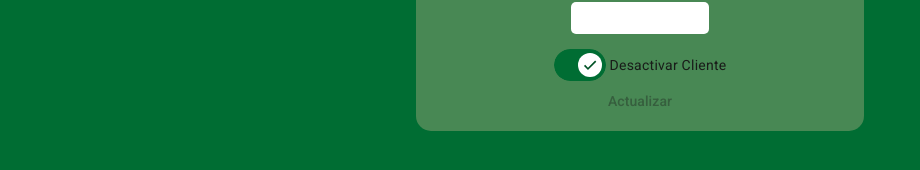
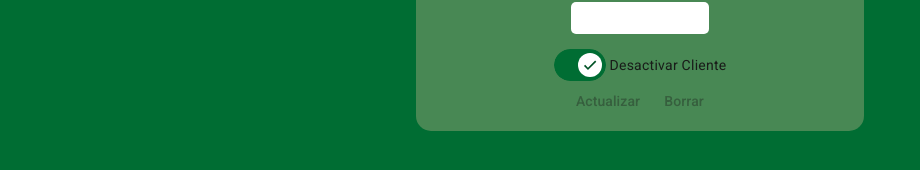
Before and after one commit to schjavier/BrotesFront, an Angular app: page /dashboard/cliente/actualizar in a window 1280 px wide. Shown: the part 504-674 px from the top of the page, without its empty margins (0-920 px from the left). Built offline with nearby package versions, Linux system fonts and the light colour scheme.

Commit message:
add: method to delete clients

```diff
--- a/src/app/components/dashboard/dashboard.component.html
+++ b/src/app/components/dashboard/dashboard.component.html
@@ -6,21 +6,18 @@
         <li><a [routerLink]="['/dashboard/cliente/listar']" routerLinkActive="active">Listar</a></li>
         <li><a [routerLink]="['/dashboard/cliente/registrar']" routerLinkActive="active">Registrar</a></li>
         <li><a [routerLink]="['/dashboard/cliente/actualizar']" routerLinkActive="active">Actualizar</a></li>
-        <li>Borrar</li>
       </ul>
 
       <ul class="ulTitle">Productos
         <li>Listar</li>
         <li>Registrar</li>
         <li>Actualizar</li>
-        <li>Borrar</li>
       </ul>
 
       <ul class="ulTitle">Pedidos
         <li>Listar</li>
         <li>Registrar</li>
         <li>Actualizar</li>
-        <li>Borrar</li>
       </ul>
 
     </ul>
--- a/src/app/components/forms/client-forms/update-client-form/update-client-form.component.html
+++ b/src/app/components/forms/client-forms/update-client-form/update-client-form.component.html
@@ -37,11 +37,18 @@
 
         </mat-slide-toggle>
 
+    <div class="client-buttons">
         <button mat-button
                 (click)="updateClient()"
                 [disabled]="!updateClientForm.dirty || !updateClientForm.valid">
           Actualizar
         </button>
+      <button mat-button
+        (click)="deleteClient(updateClientForm.get('id')?.value)"
+      [disabled]="!updateClientForm.valid">
+        Borrar
+      </button>
+    </div>
   </form>
 </div>
 </div>
--- a/src/app/components/forms/client-forms/update-client-form/update-client-form.component.ts
+++ b/src/app/components/forms/client-forms/update-client-form/update-client-form.component.ts
@@ -70,7 +70,6 @@ export class UpdateClientFormComponent {
         this.errorMessage = error.message;
       }
     } );
-
   }
 
 
@@ -122,6 +121,19 @@ export class UpdateClientFormComponent {
     })
   }
 
+  deleteClient(clientId: number) {
+    this.clientService.deleteClient(clientId).subscribe({
+      next: () => {
+        console.log("Cliente Eliminado");
+        this.popUp.open("Cliente Eliminado", "OK" ,{
+          duration:3000
+        })
+      }, error: error => {
+        this.errorMessage = error.message;
+      }
+    })
+    this.updateClientForm.reset();
+  }
 
   updateClient() {
 
--- a/src/app/components/search-bar/search-bar.component.css
+++ b/src/app/components/search-bar/search-bar.component.css
@@ -11,7 +11,6 @@ h3 {
   left: 33.3%
 
 }
-
 
 .searchBarContainer{
   display: flex;
--- a/src/app/components/search-bar/search-bar.component.ts
+++ b/src/app/components/search-bar/search-bar.component.ts
@@ -35,6 +35,7 @@ export class SearchBarComponent implements OnInit {
       filter(value => !value || value.length >= this.searchConfig.minLength)
     ).subscribe(value => {this.searchChange.emit(value)});
 
+
   }
 
 }
--- a/src/app/services/client-service.service.ts
+++ b/src/app/services/client-service.service.ts
@@ -66,4 +66,7 @@ export class ClientService {
 
     }
 
+    deleteClient(clientId:number):Observable<Client>{
+      return this.http.delete<Client>(this.url + "/" + clientId).pipe(catchError(this.errorHandler));
+    }
 }
```
